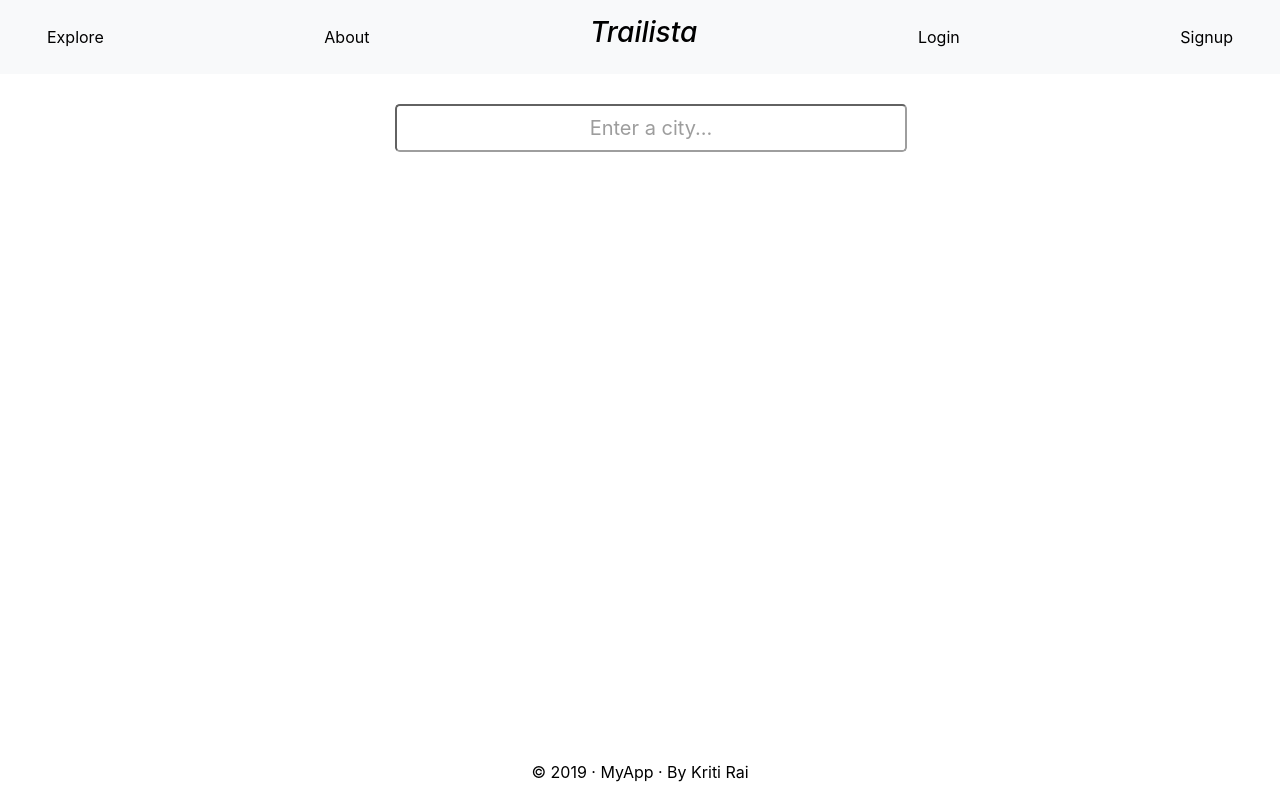
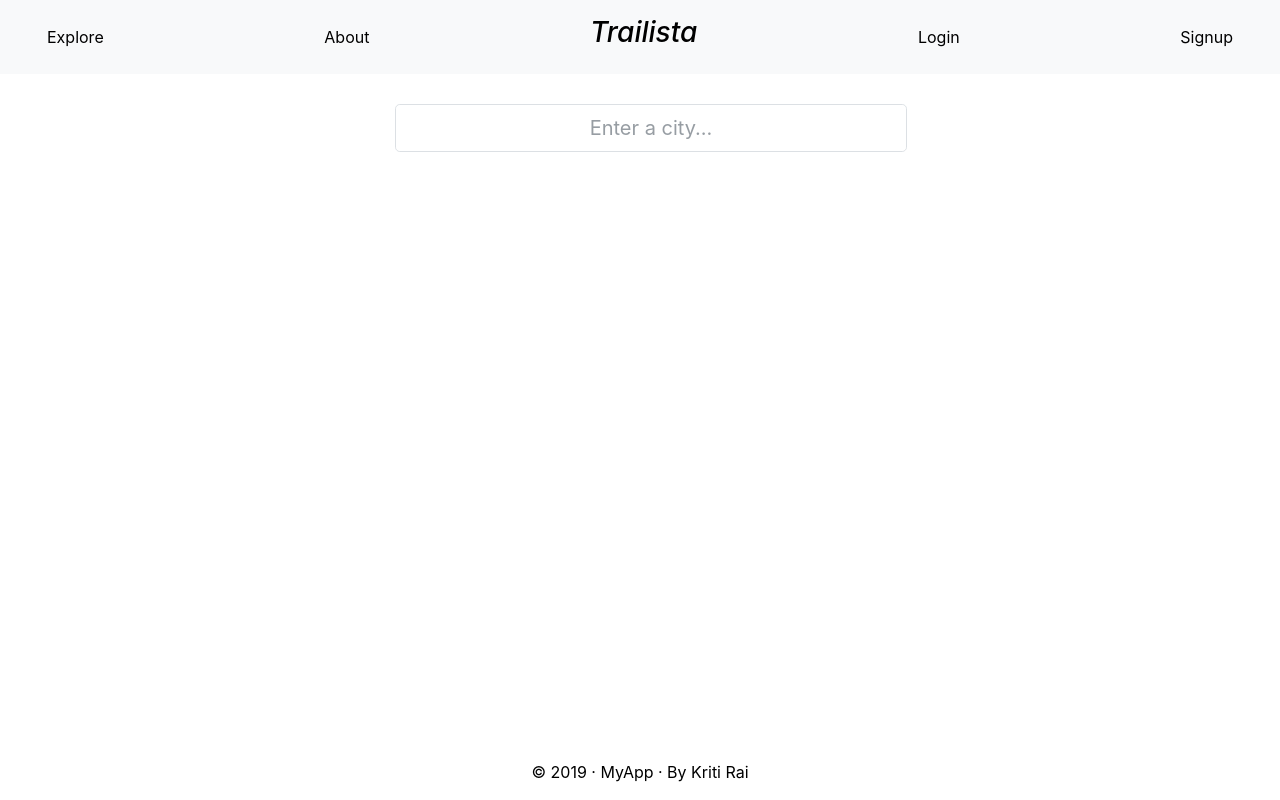
Before and after one commit to kriti-rai/trailista, a React (Create React App) app in the folder client/: page / in a window 1280 px wide. Built offline with nearby package versions, Linux system fonts and the light colour scheme; no server answers.

Commit message:
Edit className

```diff
--- a/client/src/components/Hikes/SearchHikes.js
+++ b/client/src/components/Hikes/SearchHikes.js
@@ -3,7 +3,7 @@ import React from 'react';
 function SearchHikes() {
   return (
     <form >
-      <input className='form-control-lg' id='searchbox' type='text' placeholder="Enter a city..." />
+      <input className='form-control form-control-lg' id='searchbox' type='text' placeholder="Enter a city..." />
     </form>
   )
 }
```
